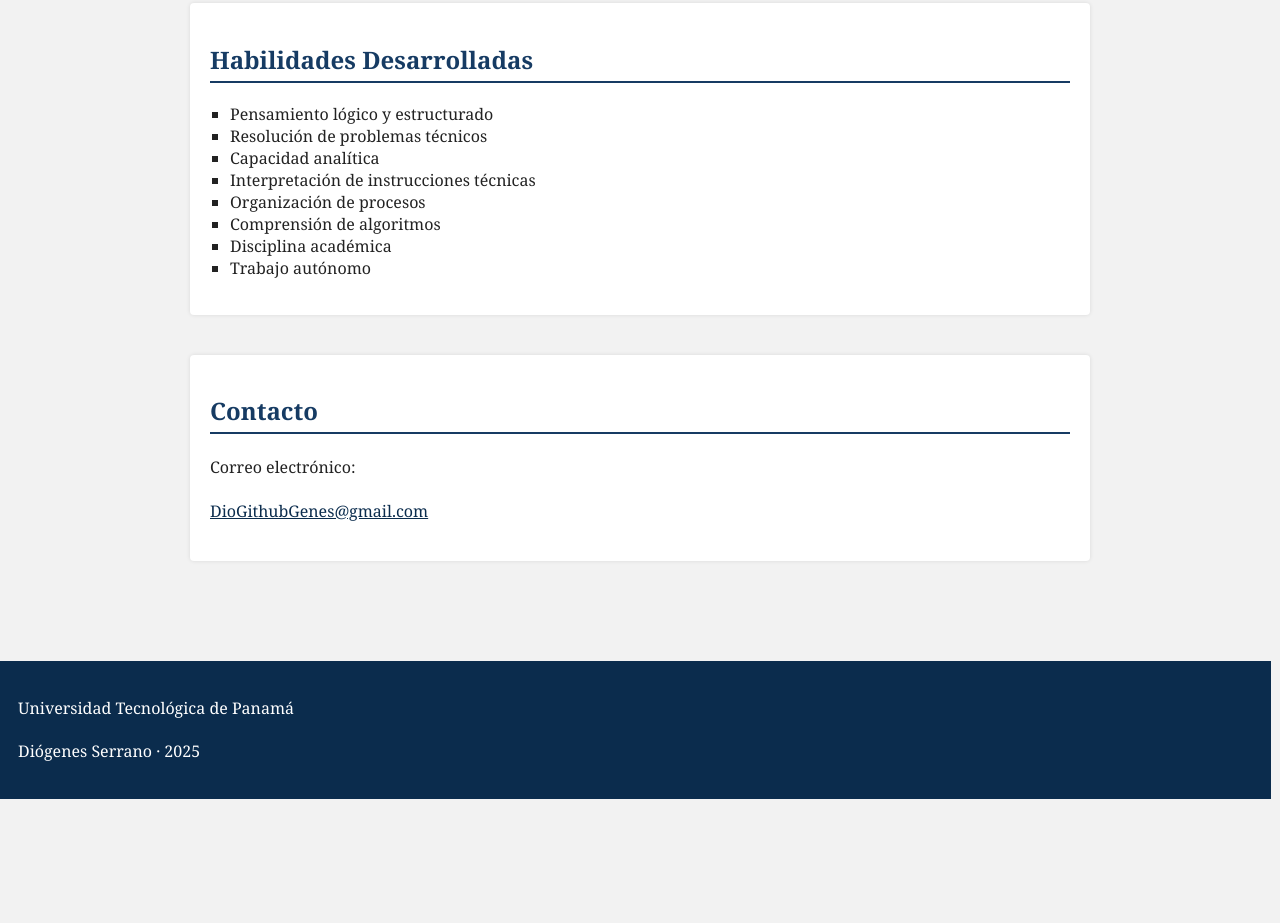
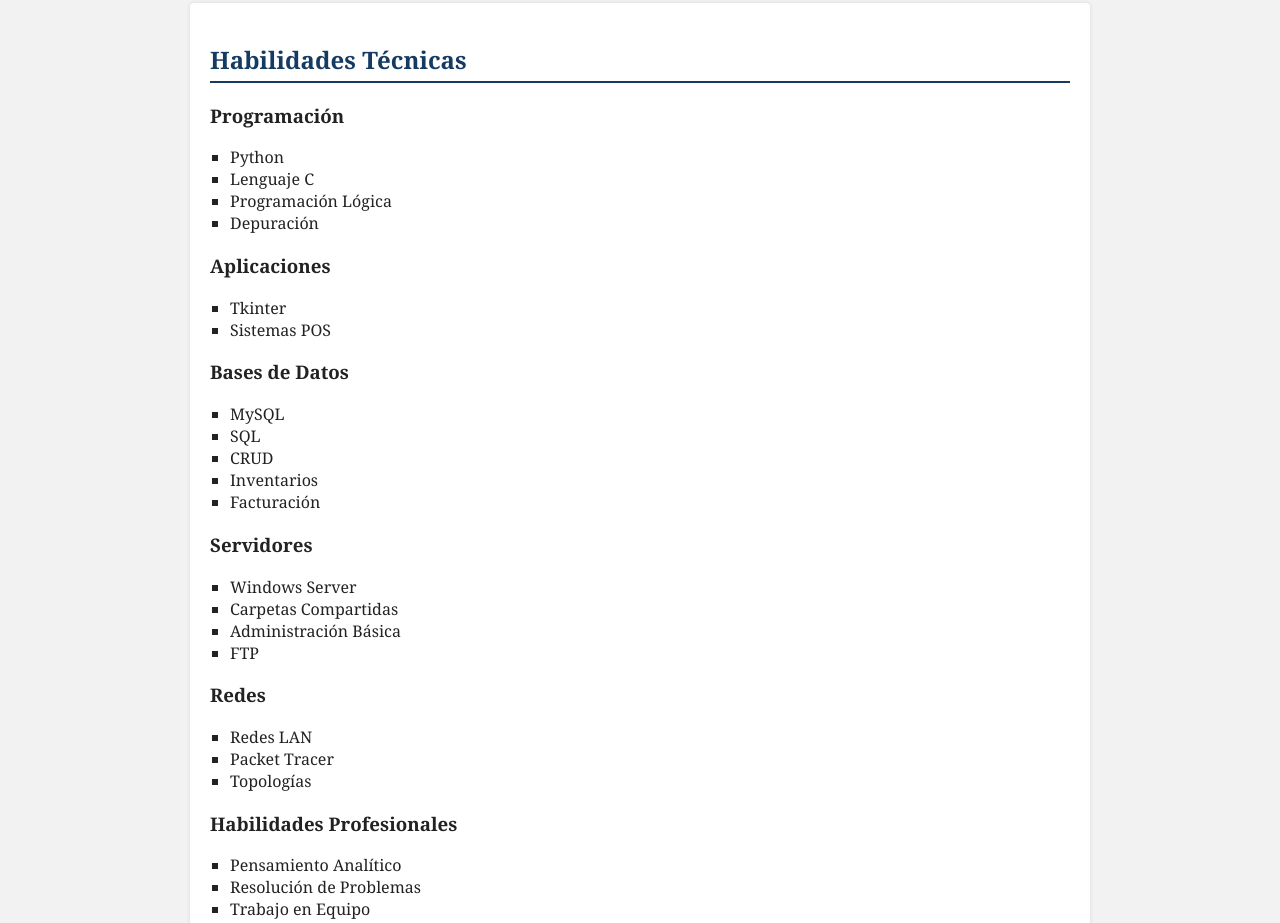
Before and after one commit to sudoDioGenes/Portafolio, a plain HTML site: page index.html in a window 1280 px wide. Shown: the part 1650-2573 px from the top of the page. Before the commit the page ends 2449 px from the top, so only its background shows below. Drawn offline with Linux system fonts and the light colour scheme.

Commit message:
Update index.html

```diff
--- a/index.html
+++ b/index.html
@@ -129,18 +129,68 @@
 </section>
 
 <section id="habilidades">
-  <h2>Habilidades Desarrolladas</h2>
-  <ul>
-    <li>Pensamiento lógico y estructurado</li>
-    <li>Resolución de problemas técnicos</li>
-    <li>Capacidad analítica</li>
-    <li>Interpretación de instrucciones técnicas</li>
-    <li>Organización de procesos</li>
-    <li>Comprensión de algoritmos</li>
-    <li>Disciplina académica</li>
-    <li>Trabajo autónomo</li>
-  </ul>
-</section>
+  <h2>Habilidades Técnicas</h2>
+
+  <div class="habilidades">
+
+    <div class="bloque">
+      <h3>Programación</h3>
+      <ul>
+        <li>Python</li>
+        <li>Lenguaje C</li>
+        <li>Programación Lógica</li>
+        <li>Depuración</li>
+      </ul>
+    </div>
+
+    <div class="bloque">
+      <h3>Aplicaciones</h3>
+      <ul>
+        <li>Tkinter</li>
+        <li>Sistemas POS</li>
+      </ul>
+    </div>
+
+    <div class="bloque">
+      <h3>Bases de Datos</h3>
+      <ul>
+        <li>MySQL</li>
+        <li>SQL</li>
+        <li>CRUD</li>
+        <li>Inventarios</li>
+        <li>Facturación</li>
+      </ul>
+    </div>
+
+    <div class="bloque">
+      <h3>Servidores</h3>
+      <ul>
+        <li>Windows Server</li>
+        <li>Carpetas Compartidas</li>
+        <li>Administración Básica</li>
+        <li>FTP</li>
+      </ul>
+    </div>
+
+    <div class="bloque">
+      <h3>Redes</h3>
+      <ul>
+        <li>Redes LAN</li>
+        <li>Packet Tracer</li>
+        <li>Topologías</li>
+      </ul>
+    </div>
+
+    <div class="bloque">
+      <h3>Habilidades Profesionales</h3>
+      <ul>
+        <li>Pensamiento Analítico</li>
+        <li>Resolución de Problemas</li>
+        <li>Trabajo en Equipo</li>
+      </ul>
+    </div>
+
+  </div>
 
 <section id="contacto">
   <h2>Contacto</h2>
```
